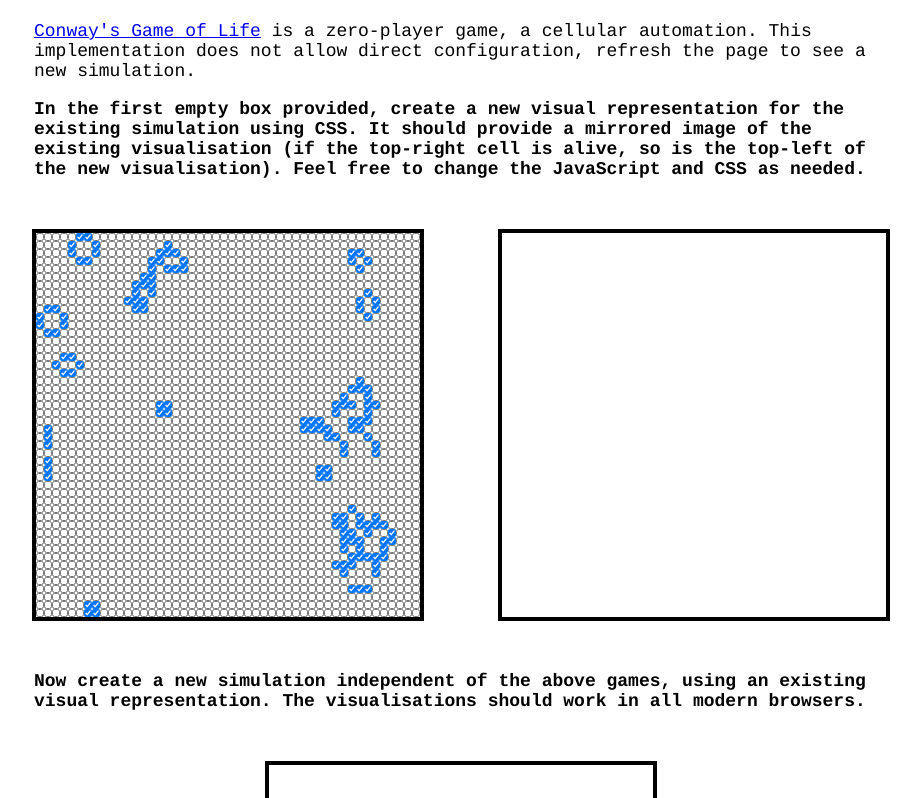
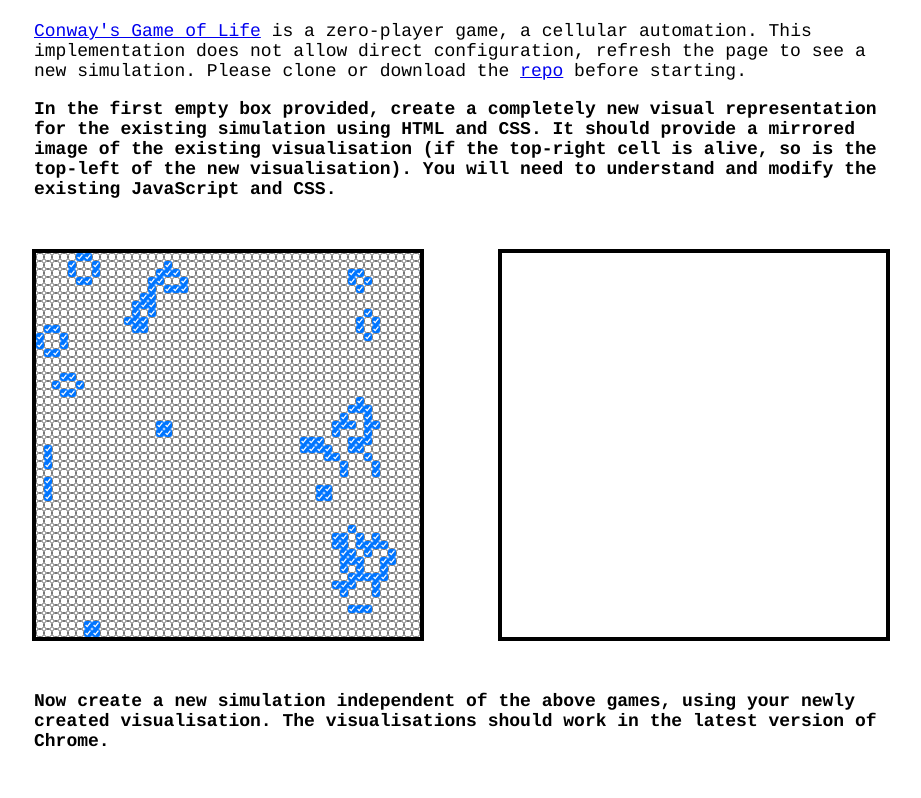
Before and after one commit to HuddleEng/GameOfLifeUI, a plain HTML site: page index.html in a window 1280 px wide. Shown: the part 108-906 px from the top of the page, without its empty margins (179-1100 px from the left). Drawn offline with Linux system fonts and the light colour scheme.

Commit message:
Trying to make a little clearer

```diff
--- a/index.html
+++ b/index.html
@@ -9,10 +9,10 @@
 		<div class="main main__top">
 			<h1>Game of life UI</h1>
 			<p>
-				<a href="http://en.wikipedia.org/wiki/Conway's_Game_of_Life" target="_blank">Conway's Game of Life</a> is a zero-player game, a cellular automation.  This implementation does not allow direct configuration, refresh the page to see a new simulation.
+				<a href="http://en.wikipedia.org/wiki/Conway's_Game_of_Life" target="_blank">Conway's Game of Life</a> is a zero-player game, a cellular automation.  This implementation does not allow direct configuration, refresh the page to see a new simulation. Please clone or download the <a href="https://github.com/Huddle/GameOfLifeUI" target="_blank">repo</a> before starting.
 			</p>
 			<p class="instruction">
-				In the first empty box provided, create a new visual representation for the existing simulation using CSS. It should provide a mirrored image of the existing visualisation (if the top-right cell is alive, so is the top-left of the new visualisation). Feel free to change the JavaScript and CSS as needed.
+				In the first empty box provided, create a completely new visual representation for the existing simulation using HTML and CSS. It should provide a mirrored image of the existing visualisation (if the top-right cell is alive, so is the top-left of the new visualisation). You will need to understand and modify the existing JavaScript and CSS.
 			</p>
 		</div>
 		<div class="render">
@@ -21,7 +21,7 @@
 		</div>
 		<div class="main">
 			<p class="instruction">
-				Now create a new simulation independent of the above games, using an existing visual representation. The visualisations should work in all modern browsers.
+				Now create a new simulation independent of the above games, using your newly created visualisation. The visualisations should work in the latest version of Chrome.
 			</p>
 		</div>
 		<div class="render">
```
